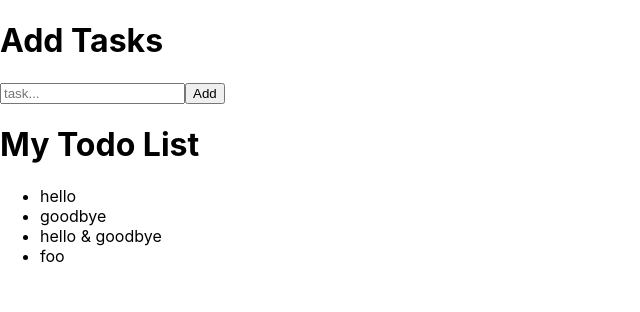
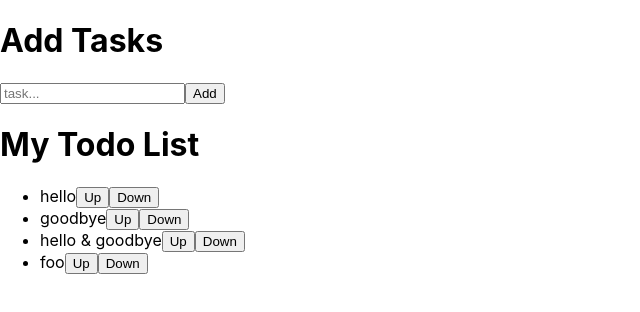
Before and after one commit to jlnfoo/todo2, a React (Create React App) app in the folder todo-app/: page / in a window 1280 px wide. Shown: the top 312 px of the page, without its empty margins (0-640 px from the left). Built offline with nearby package versions, Linux system fonts and the light colour scheme.

Commit message:
added buttons to shift tasks up down

```diff
--- a/todo-app/src/App.tsx
+++ b/todo-app/src/App.tsx
@@ -35,7 +35,7 @@ const App = () => {
     setTask("");
   };
 
-  const handleClick = (taskId: number | undefined) => {
+  const shiftDown = (taskId: number | undefined) => {
     if (taskId === undefined) return;
 
     const newMainList: MyTask[] = [];
@@ -72,7 +72,11 @@ const App = () => {
       <h1>My Todo List</h1>
       <ul>
         {taskList.map((task) => (
-          <li onClick={() => handleClick(task.id)}>{task.taskName}</li>
+          <li>
+            {task.taskName}
+            <button>Up</button>
+            <button onClick={() => shiftDown(task.id)}>Down</button>
+          </li>
         ))}
       </ul>
     </div>
```
